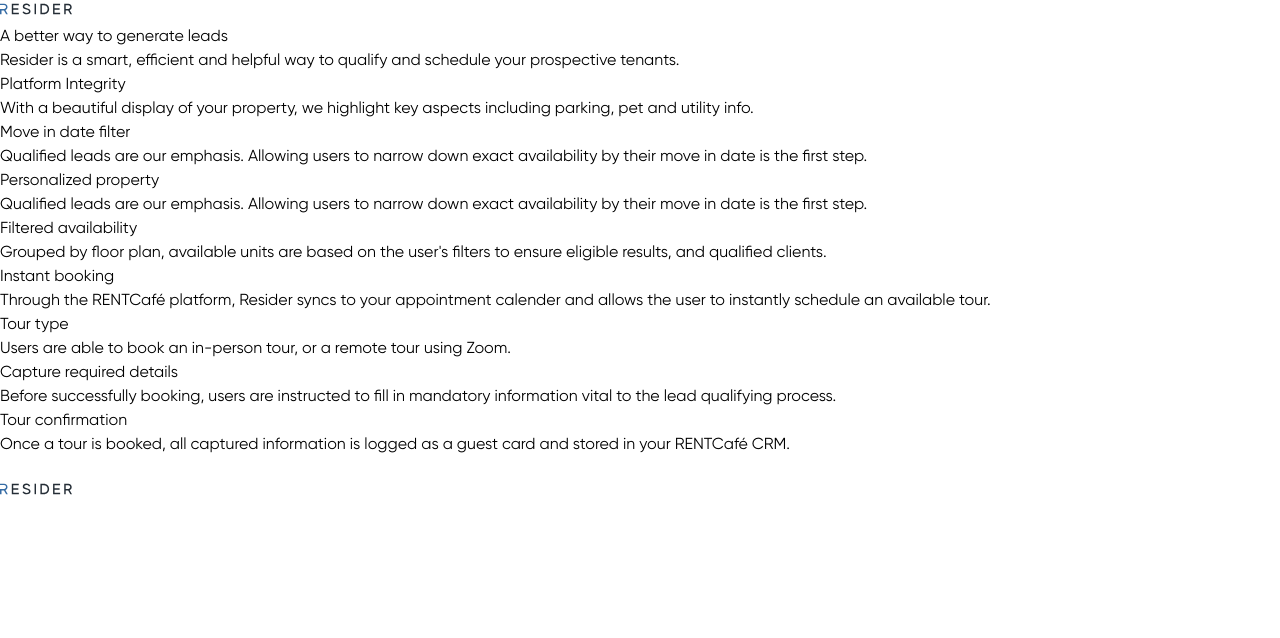
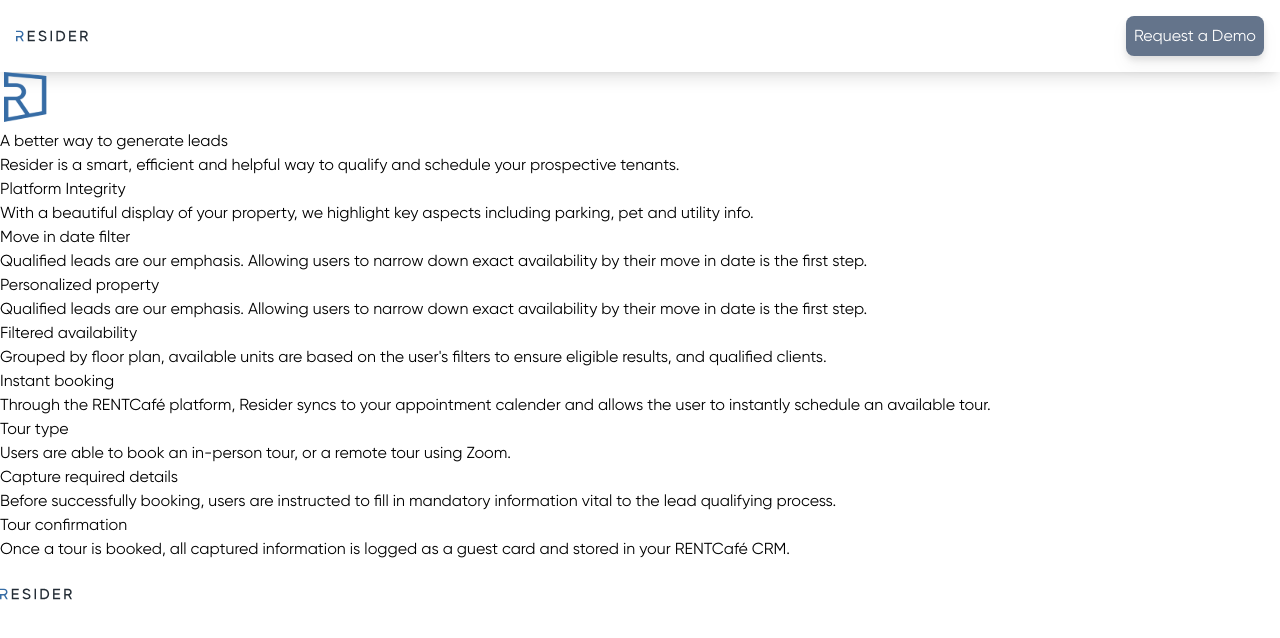
Before and after one commit to mcgrealife/resider-landing-v3, a Next.js app: page / in a window 1280 px wide. Shown: the top 638 px of the page. Built offline with nearby package versions, Linux system fonts and the light colour scheme.

Commit message:
tailwind flowing

```diff
--- a/pages/index.tsx
+++ b/pages/index.tsx
@@ -20,13 +20,25 @@
         <link rel='icon' href='/resider-favicon.png' />
       </Head>
 
+      <div className='flex justify-between shadow-lg p-4'>
+        <Image
+          src='/resider-logo-header.svg'
+          alt='Resider Logo'
+          width={72}
+          height={16}
+        />
+        <button className='drop-shadow-lg rounded-lg bg-slate-500 text-white p-2'>
+          Request a Demo
+        </button>
+      </div>
+
       <main>
         <div>
           <Image
-            src='/resider-logo-header.svg'
-            alt='Resider Logo square'
-            width={72}
-            height={16}
+            src='/resider-logo-square.svg'
+            alt='Resider Logo'
+            width={50}
+            height={50}
           />
           <h1>
             A <span>better</span> way to generate leads
```
Also changed, not shown: public/resider-logo-square.svg (added).
